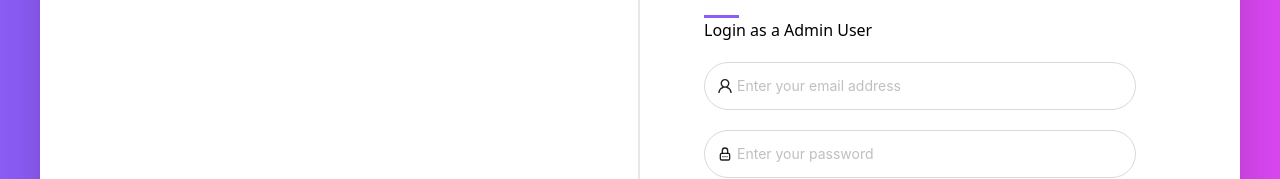
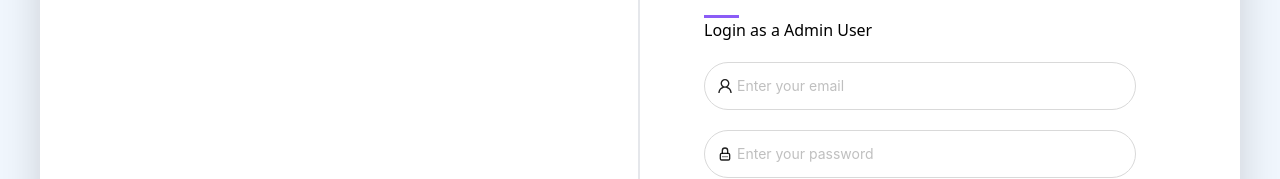
Before and after one commit to trinhvithanh147/BC76_Project_AirBnb, a React (Vite) app: page /admin-login in a window 1280 px wide. Shown: the part 180-359 px from the top of the page. Built offline with nearby package versions, Linux system fonts and the light colour scheme.

Commit message:
hoan thanh xong admin-login

```diff
--- a/src/App.jsx
+++ b/src/App.jsx
@@ -1,4 +1,5 @@
 import { useRoutes } from "react-router-dom";
+import "react-toastify/dist/ReactToastify.css";
 import { pathDefault } from "./common/path";
 import { Children, createContext } from "react";
 import { Bounce, toast, ToastContainer } from "react-toastify";
--- a/src/pages/AdminLogin/AdminLogin.jsx
+++ b/src/pages/AdminLogin/AdminLogin.jsx
@@ -1,13 +1,67 @@
+import { UserOutlined } from "@ant-design/icons";
 import { DotLottieReact } from "@lottiefiles/dotlottie-react";
+import { Button } from "antd";
+import { TbLockPassword } from "react-icons/tb";
+import Icon from "../../components/Icon";
 import "./adminLogin.scss";
 import InputAdminLogin from "./components/InputAdminLogin/InputAdminLogin";
-import { UserOutlined } from "@ant-design/icons";
-import { TbLockPassword } from "react-icons/tb";
-import { Button } from "antd";
-import Icon from "../../components/Icon";
+import { useFormik } from "formik";
+import * as Yup from "yup";
+import { authService } from "../../services/auth.service";
+import { useNavigate } from "react-router-dom";
+import { pathDefault } from "../../common/path";
+import { useContext, useEffect } from "react";
+import { NotificationContext } from "../../App";
 const AdminLogin = () => {
+  const navigate = useNavigate();
+  const handleNotification = useContext(NotificationContext);
+  useEffect(() => {
+    const dataString = localStorage.getItem("userInfo");
+    if (dataString) {
+      const data = JSON.parse(dataString);
+      if (data.user.role == "ADMIN") {
+        window.location.href = pathDefault.admin;
+      }
+    }
+  }, []);
+
+  const { handleSubmit, handleChange, handleBlur, values, errors, touched } =
+    useFormik({
+      initialValues: {
+        email: "", // thường trùng với thuộc tính name để liên kết giá trị
+        password: "",
+      },
+      onSubmit: (values) => {
+        authService
+          .signIn(values)
+          .then((res) => {
+            console.log(res);
+            if (res.data.content.user.role === "ADMIN") {
+              localStorage.setItem(
+                "userInfo",
+                JSON.stringify(res.data.content)
+              );
+              handleNotification("success", "Đăng nhập thành công", 1500);
+              setTimeout(() => {
+                navigate(pathDefault.admin);
+              }, 1500);
+            }
+          })
+          .catch((err) => {
+            console.log(err);
+            handleNotification("error", err.response.data.content);
+          });
+      },
+      validationSchema: Yup.object({
+        email: Yup.string()
+          .required("Please do not leave this field empty")
+          .email("Please enter a valid email address"),
+        password: Yup.string().required("Please do not leave this field empty"),
+      }),
+    });
+
   return (
-    <section className="h-screen bg-gradient-to-r from-violet-500 to-fuchsia-500">
+    <section className="h-screen bg-[#F1F7FE]">
       <div className="flex justify-center items-center h-full">
         <div className="w-[1200px] h-[700px] bg-white rounded-xl p-10 shadow-2xl">
           <div className="grid grid-cols-2 flex-col h-full ">
@@ -27,19 +81,35 @@ const AdminLogin = () => {
                   <h3 className="text-[16px] font-medium relative mb-5">
                     <span className="text_login">Login</span> as a Admin User
                   </h3>
-                  <form action="">
+                  <form onSubmit={handleSubmit} className="space-y-5">
                     <InputAdminLogin
                       prefix={<UserOutlined className="text-[16px]" />}
-                      placeholder={"Enter your email address"}
-                      className={"mb-5 p-3 rounded-full"}
+                      placeholder={"Enter your email"}
+                      className={" p-3 rounded-full"}
+                      name={"email"}
+                      value={values.email}
+                      onChange={handleChange}
+                      onBlur={handleBlur}
+                      error={errors.email}
+                      touched={touched.email}
                     />
                     <InputAdminLogin
                       prefix={<TbLockPassword className="text-[16px]" />}
                       placeholder={"Enter your password"}
-                      className={"mb-5 p-3 rounded-full"}
+                      className={"p-3 rounded-full"}
                       type={"password"}
+                      name={"password"}
+                      onChange={handleChange}
+                      onBlur={handleBlur}
+                      touched={touched.password}
+                      value={values.password}
+                      error={errors.password}
                     />
-                    <Button className="w-full  p-5 rounded-full  h-[48px] flex items-center justify-center mb-2 tracking-[0.2em] bg-violet-500 text-white hover:!border-violet-500 hover:!text-violet-500">
+                    <Button
+                      variant="solid"
+                      htmlType="submit"
+                      className="w-full  p-5 rounded-full  h-[48px] flex items-center justify-center mb-2 tracking-[0.2em] bg-violet-500 text-white hover:!border-violet-500 hover:!text-violet-500"
+                    >
                       LOGIN
                     </Button>
                     <div className="text-center mt-5">
--- a/src/pages/AdminLogin/components/InputAdminLogin/InputAdminLogin.jsx
+++ b/src/pages/AdminLogin/components/InputAdminLogin/InputAdminLogin.jsx
@@ -3,16 +3,16 @@ import { Input } from "antd";
 import React from "react";
 
 const InputAdminLogin = ({
-  labelContent,
   placeholder,
-  id,
   name,
-  type,
+  type = "text",
   onChange,
   onBlur,
   value,
   prefix,
   className = "",
+  touched,
+  error,
 }) => {
   return (
     <div>
@@ -26,6 +26,7 @@ const InputAdminLogin = ({
         onChange={onChange}
         onBlur={onBlur}
       />
+      {touched && error ? <p className="text-red-500 mt-1">{error}</p> : null}
     </div>
   );
 };
--- /dev/null
+++ b/src/services/auth.service.js
@@ -0,0 +1,7 @@
+import { http } from "./config";
+
+export const authService = {
+  signIn: (value) => {
+    return http.post("/auth/signin", value);
+  },
+};
--- a/src/templates/AdminTemplate/AdminTemplate.jsx
+++ b/src/templates/AdminTemplate/AdminTemplate.jsx
@@ -1,25 +1,29 @@
-import {
-  CommentOutlined,
-  MenuFoldOutlined,
-  MenuUnfoldOutlined,
-  UploadOutlined,
-  UserOutlined,
-  VideoCameraOutlined,
-} from "@ant-design/icons";
+import { MenuFoldOutlined, MenuUnfoldOutlined } from "@ant-design/icons";
 import { Button, Layout, Menu, theme } from "antd";
-import { FaUser } from "react-icons/fa";
-import { FaCalendarAlt } from "react-icons/fa";
+import { useEffect, useState } from "react";
 import { BiSolidCommentDetail } from "react-icons/bi";
+import { FaCalendarAlt, FaUser } from "react-icons/fa";
+import { FaLocationDot } from "react-icons/fa6";
+import { IoIosMail, IoIosNotifications } from "react-icons/io";
 import { MdBedroomChild } from "react-icons/md";
-import { IoIosMail } from "react-icons/io";
-import { FaLocationDot } from "react-icons/fa6";
-import { IoIosNotifications } from "react-icons/io";
-import { useState } from "react";
-import Icon from "../../components/Icon";
 import { NavLink, Outlet } from "react-router-dom";
 import { pathDefault } from "../../common/path";
+import Icon from "../../components/Icon";
 const { Header, Sider, Content } = Layout;
 const AdminTemplate = () => {
+  useEffect(() => {
+    const dataString = localStorage.getItem("userInfo");
+    if (!dataString) {
+      window.location.href = pathDefault.adminLogin;
+    } else {
+      const data = JSON.parse(dataString);
+      if (data.user.role !== "ADMIN") {
+        window.location.href = pathDefault.admin;
+      } else {
+        console.log(data);
+      }
+    }
+  }, []);
   const [collapsed, setCollapsed] = useState(false);
   const {
     token: { colorBgContainer, borderRadiusLG },
```
Also changed, not shown: src/services/nguoiDung.service.js (added).
